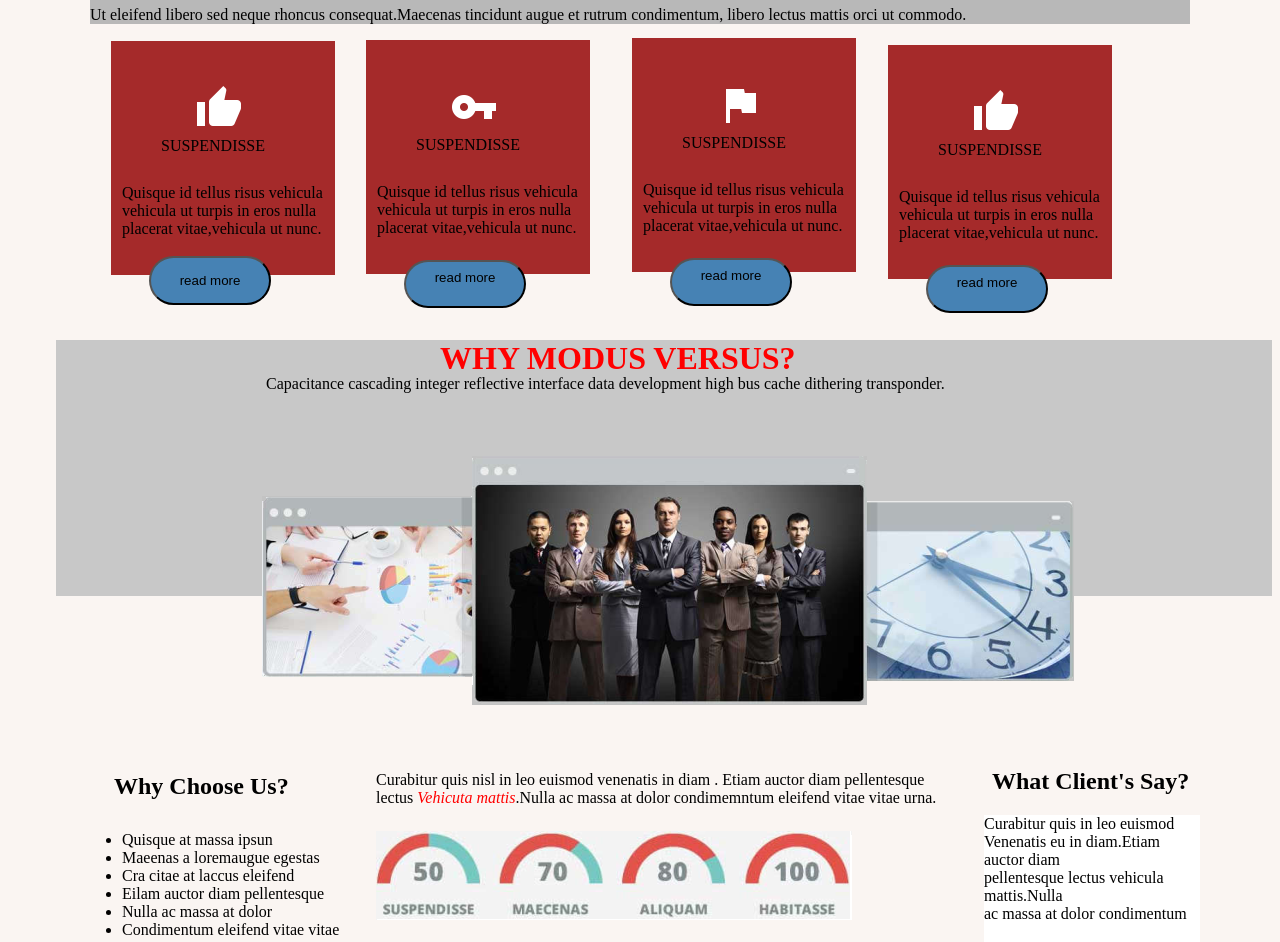
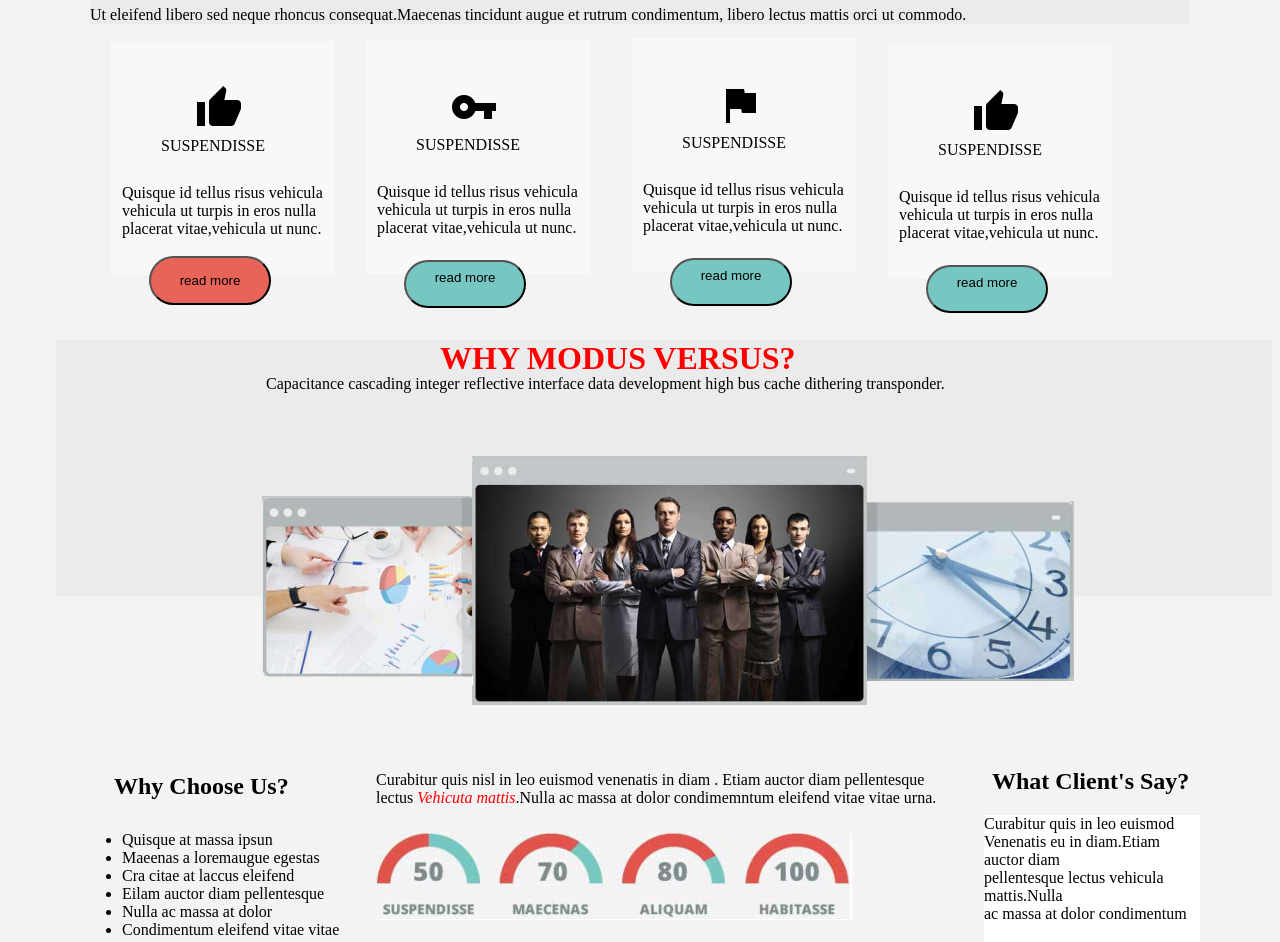
Before and after one commit to smwaqar16/modus-versu.mockup, a plain HTML site: page index.html in a window 1280 px wide. Shown: the part 556-1498 px from the top of the page. Drawn offline with Linux system fonts and the light colour scheme.

Commit message:
add images and text update

```diff
--- a/index.html
+++ b/index.html
@@ -1,15 +1,13 @@
 <!DOCTYPE html>
 <html lang="en">
+
 <head>
     <meta charset="UTF-8">
     <title>Document</title>
     <link rel="stylesheet" type="text/css" href="style.css">
 </head>
+
 <body>
-
-<!--
-<p>MODUS </p> versus-->
-
     <ul class="listul">
         <li class="listli"></li>
         <li><a href="https://www.google.com.pk/"> HOME</a></li>
@@ -23,44 +21,53 @@
     <div class="imghome_1">
         <img src="images/Untitled.png">
     </div>
-
-
     <div class="some">
         <h1>Some of our top services
             <button class="butt1"> VIEW  MORE</button></h1>
-<p>Ut eleifend libero sed neque rhoncus consequat.Maecenas tincidunt
-augue et rutrum condimentum, libero lectus mattis orci ut commodo.</p>
-
+        <p>Ut eleifend libero sed neque rhoncus consequat.Maecenas tincidunt augue et rutrum condimentum, libero lectus mattis
+            orci ut commodo.</p>
     </div>
-
-
     <div class="color">
         <div class="imgthumb">
-<img src="images/ic_thumb_up_white_24dp_2x.png">
+            <img src="images/ic_thumb_up_black_24dp_2x.png">
         </div>
         <p class="SUSPENDISSE">
             SUSPENDISSE
         </p>
-
-
         <p class="text">
-
+            Quisque id tellus risus vehicula vehicula ut turpis in eros nulla placerat vitae,vehicula ut nunc.
+            <button class="butt8">  read more</button>
+        </p>
+    </div>
+    <div class="color1">
+        <div class="imgthumb">
+            <img src="images/ic_vpn_key_black_24dp_2x.png">
+        </div>
+        <p class="SUSPENDISSE">
+            SUSPENDISSE
+        </p>
+        <p class="text">
+            Quisque id tellus risus vehicula vehicula ut turpis in eros nulla placerat vitae,vehicula ut nunc.
+            <button class="butt9"> read more </butto>
+</p>
+</div>
+<div class="color2">
+<div class="imgthumb">
+<img src="images/ic_assistant_photo_black_24dp_2x.png">
+</div>
+<p class="SUSPENDISSE">
+SUSPENDISSE
+</p>
+<p class="text">
 Quisque id tellus risus vehicula
 vehicula ut turpis in eros nulla placerat
 vitae,vehicula ut nunc.
-
-
-<button class="butt8">  read more</button>
-
+<button class="butt9">   read more</butto>
 </p>
 </div>
-
-
-
-
-<div class="color1">
+<div class="color3">
 <div class="imgthumb">
-<img src="images/ic_vpn_key_white_24dp_2x.png">
+<img src="images/ic_thumb_up_black_24dp_2x.png">
 </div>
 <p class="SUSPENDISSE">
 SUSPENDISSE
@@ -72,48 +79,7 @@ vitae,vehicula ut nunc.
 <button class="butt9"> read more </butto>
 </p>
 </div>
-
-
-
-<div class="color2">
-<div class="imgthumb">
-<img src="images/ic_assistant_photo_white_24dp_2x.png">
-</div>
-<p class="SUSPENDISSE">
-SUSPENDISSE
-</p>
-<p class="text">
-Quisque id tellus risus vehicula
-vehicula ut turpis in eros nulla placerat
-vitae,vehicula ut nunc.
-<button class="butt9">   read more</butto>
-</p>
-</div>
-
-
-
-
-<div class="color3">
-<div class="imgthumb">
-<img src="images/ic_thumb_up_white_24dp_2x.png">
-</div>
-<p class="SUSPENDISSE">
-SUSPENDISSE
-</p>
-
-
-<p class="text">
-
-Quisque id tellus risus vehicula
-vehicula ut turpis in eros nulla placerat
-vitae,vehicula ut nunc.
-<button class="butt9"> read more </butto>
-</p>
-</div>
-
 <figcaption class="figca">
-
-
  <h1 class="textp">    WHY MODUS VERSUS?</h1>
 <p class="textcenter">
 Capacitance cascading integer reflective interface data
@@ -122,58 +88,32 @@ development high bus cache dithering transponder.</p>
 <div class="Untitled1">
 <img src="images/Untitled1.png">
 </div>
-
-
 <div class="Untitled2">
 <img src="images/Untitled2.png">
 </div>
-
-
 <div class="Untitled3">
 <img src="images/Untitled3.png">
 </div>
-
 </figcaption>
-
 <figcaption class="ption">
 <br>
-
 <h2 class="Choose">Why Choose Us?</h2>
-
-
 <ul class="list">
     <li> Quisque at massa ipsun</li>
-
-
 <li>Maeenas a loremaugue egestas</li>
-
-
 <li>Cra citae at laccus eleifend </li>
-
-
 <li>Eilam auctor diam pellentesque</li>
-
-
-
 <li>Nulla ac massa at dolor </li>
-
 <li>Condimentum eleifend vitae vitae</li>
 </ul>
-
-
 <p class="Curabitur">
     Curabitur quis nisl in leo euismod venenatis in diam . Etiam auctor diam pellentesque<br>
 lectus <i>Vehicuta mattis</i>.Nulla ac massa at dolor condimemntum eleifend vitae vitae urna.
 </p>
-
 <div class="suspendisse">
 <img src="images/suspendisse.png">
 </div>
-
-
 <h2 class="Client">What Client's Say?</h2>
-
-
 <p class="condimentum">
 Curabitur quis in leo euismod<br>
 Venenatis eu in diam.Etiam auctor diam<br>
@@ -181,40 +121,27 @@ pellentesque lectus vehicula mattis.Nulla<br>
 ac massa at dolor condimentum
 </p>
 <p class="JhonDoe">Jhon Doe</p>
-
-
 <div class="jq">
-
 <p class="jquery">
 jquery
 </p>
-
 <p class="jquery">
 jquery
 </p>
-
 <p class="jquery">
 jquery
 </p>
-
 <p class="jquery">
 jquery
 </p>
-
 <p class="jquery">
 jquery
 </p>
-
-
 <p class="jquery">
 jquery
 </p>
 </div>
 </figcaption>
-
-
-
-
 <div class="abc">
 <br>
 <h2 class="versus">MODUS versus</h2>
@@ -222,29 +149,11 @@ jquery
 Lorem lpsum dolor sit amet,consectur adipiscing elit,Nam <br>
 vivrra euismod,odio,gravida pellentesque urna varius vitae.<br>
 Sed bul lorem, adipisiscing in adipiscing et, interdum nec.<br>
-
-
-
 </p>
 <p class="email">
-
-
 Phone  :  0312-0000000<br>
-
-
 E-mail  : syedmuhammadwaqar@gmail.com	<br>
 </p>
-
 </div>
-
-
-
-
-
-
-
-
-
-
 </body>
 </html>
--- a/style.css
+++ b/style.css
@@ -1,11 +1,8 @@
 body{
-    background-color: rgb(250, 245, 242);
+    background-color: rgb(243, 243, 243);
 }
-
-
-
 .listul{
-       background-color: brown;
+       background-color: rgb(118, 199, 193);
     margin: -9px -17px;
     padding: 22px;
     display: -webkit-box;
@@ -18,137 +15,86 @@ body{
 .imghome_1{
         margin: 9px -8px;
 }
-
-
 .some{
-    background-color: #B8B8B8 ;
+    background-color: rgb(235, 235, 235);
         margin: 13px 82px;
-
 }
 .butt1{
      margin-left: 976px;
     padding: 12px 32px;
-    background-color: brown;
+    background-color:rgb(232, 100, 88);
     border-radius: 16px;
 }
-
-
 .color{
-    background-color: brown;
+    background-color: rgb(248, 248, 248);
     width: 14pc;
     height: 234px;
     margin: 17px 103px;
 }
 .imgthumb{
-    color: white;
+    color: red;
    margin: 7px 74px;
     padding: 43px 10px;
 }
 .SUSPENDISSE{
     margin: -49px 50px;
 }
-
 .text{
     margin:78px 11PX;
 }
-/*{{{{{{{{{{{{{{{{{{{{{{{{{{{{{{{{{{{{{{{{{{{{{{{{{{{{}}}}}}}}}}}}}}}}}}}}}}}}}}}}}}}}}}}}}}}}}}}}}}}}}}}}*/
-
-
-
-
-
 .color1{
-        background-color: brown;
+        background-color: rgb(248, 248, 248);
     width: 14pc;
     height: 234px;
     margin: -252px 358px;
 }
-
-
-
 .color2{
-        background-color: brown;
+        background-color: rgb(248, 248, 248);
     width: 14pc;
     height: 234px;
     margin: 1em 39em;
 }
-
-
 .color3{
-     background-color: brown;
+     background-color:rgb(248, 248, 248);
     width: 14pc;
     height: 234px;
     margin: -243px 55em;
 }
-
-
-
-
-
-
-
-
-
-
-
-
-
-
-
-
-
-
-
-
 .butt8{
        margin: 18px;
     margin-left: 2em;
     padding: 15px 29px;
-    background-color: steelblue;
+    background-color: rgb(232, 100, 88);
     border-radius: 49px;
 }
-
 .butt9{
         margin: 23px;
     margin-left: 2em;
     padding: 8px 29px;
-    background-color: steelblue;
+    background-color: rgb(118, 199, 193);
     border-radius: 49px;
 }
-
 .figca{
-    background-color: rgb(200,200,200);
+    background-color: rgb(235, 235, 235);
     margin: 19em 3em;
     padding: 0;
     width: 76em;
     height: 16em;
 }
-
-
-
-
 .textp {
     color: red;
     margin: 19px 12em;
 }
-
-
 .textcenter{
        margin: -21px 210px;
 }
-
-
-
 .br{
     margin: 83px;
 }
-
 .Untitled1{
            margin: -27px 9px;
     padding: 47px 197px;
 }
-
-
 .Untitled2{
     margin: -17em 26em;
 }
@@ -156,24 +102,16 @@ body{
 .Untitled3{
     margin: 4em 810px;
 }
-
-
 .ption{
         background-color:lightcyans;
     margin: -19em 48px;
     width: 76em;
     height: 63em;
 }
-
-
-
 .Choose{
    margin: 159px 58px;
 }
-
-
 .list{
-
         margin: -8em 26px;
 }
 .Curabitur{
@@ -186,67 +124,46 @@ i{
     color: red;
 
 }
-
-
 .suspendisse{
     margin: 12em 20em;
 }
-
 .Client{
         margin: -348px 39em;
     width: 209px;
 }
-
-
-
 .condimentum{
         background-color: white;
     margin: 23em 58em;
     width: 216px;
     height: 146px;
 }
-
-
 .JhonDoe{
      margin: -22em 62em;
     width: 207px;
-
 }
-
 .jq{
         /*background-color: aquamarine;*/
        margin: 25em 10em;
     display: inline-flex;
     text-indent: 11px;
-
 }
-
 .jquery{
         margin: -2em 25px;
-    background-color: aquamarine;
+    background-color: rgb(248, 248, 248);
     width: 39px;
     padding: 23px 35px;
 }
-
-
-
 .abc{
-    background-color: brown;
+    background-color: rgb(118, 199, 193);
 }
-
-
 .versus{
-
     margin: 17px 82px;
     color: white;
 }
-
 .Lorem{
    margin: 34px 57px;
     color: white;
 }
-
-
 .email{
         margin: 4px 56px;
     color: white;
```
Also changed, not shown: images/cgfc.png (deleted), images/ic_assistant_photo_black_24dp_2x.png (added), images/ic_assistant_photo_white_24dp_2x.png (deleted), images/ic_thumb_up_black_24dp_2x.png (added), images/ic_thumb_up_white_24dp_2x.png (deleted), images/ic_trending_flat_black_24dp_2x.png (deleted), images/ic_vpn_key_black_24dp_2x.png (added), images/ic_vpn_key_white_24dp_2x.png (deleted), images/images.png (deleted), images/transparent.png (deleted). Lines whose indentation alone changed are shown as unchanged.
